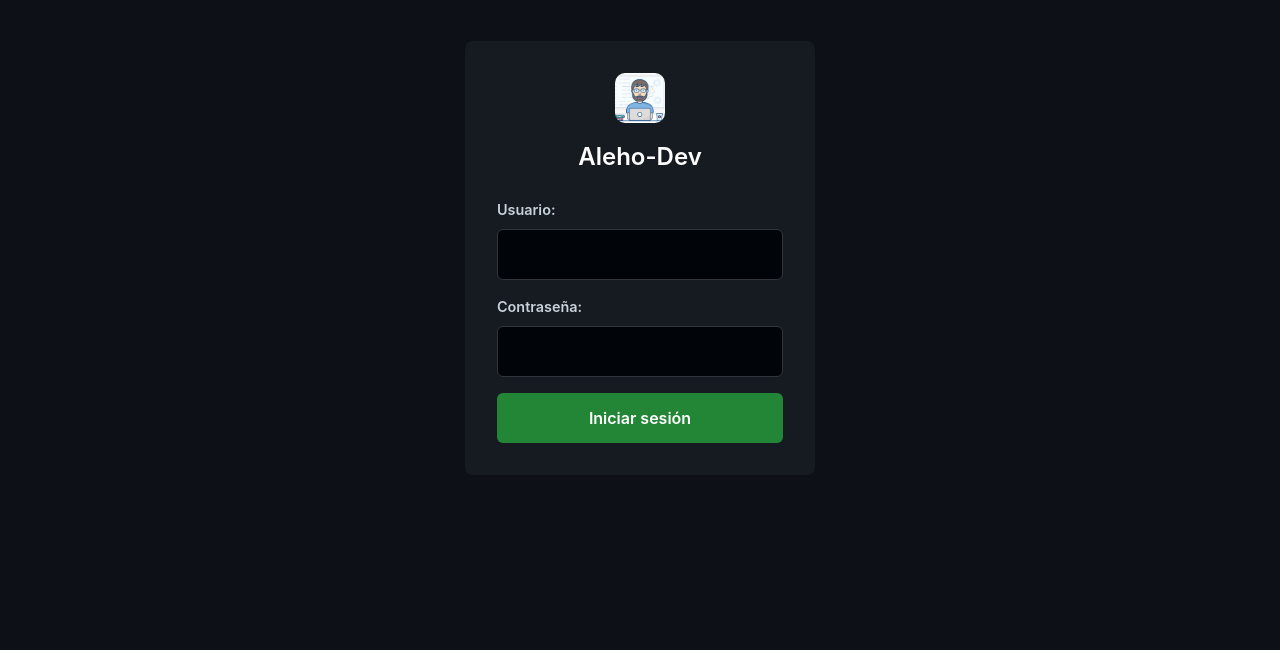
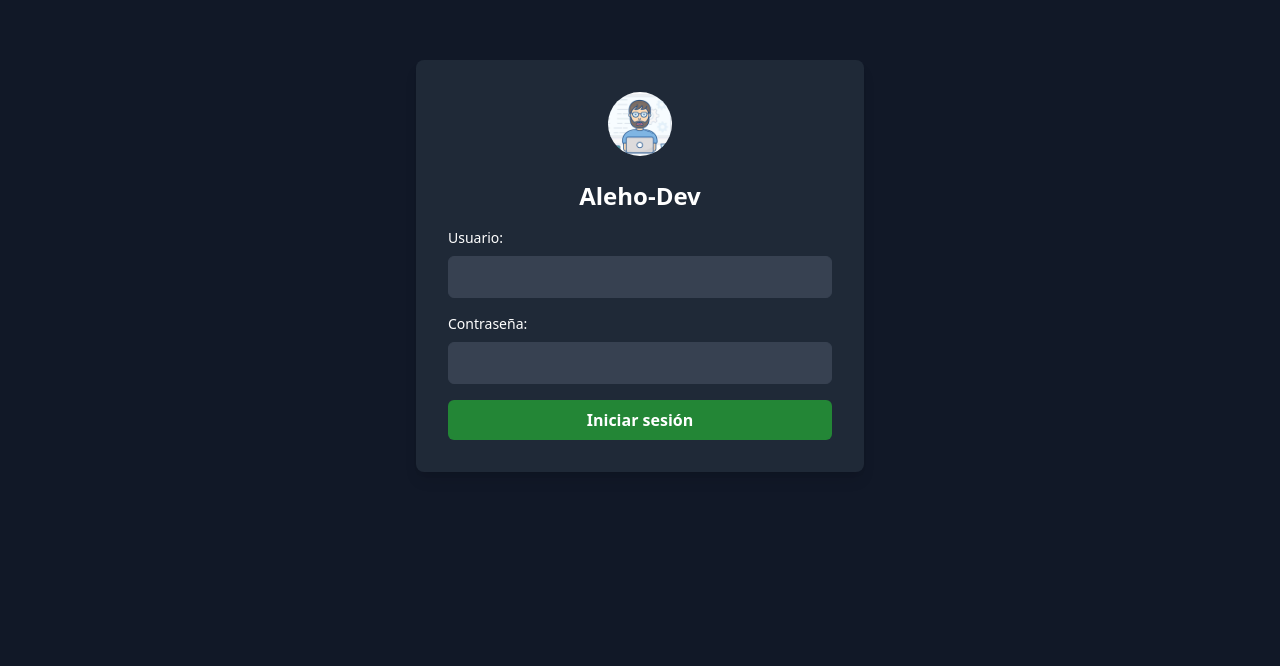
Before and after one commit to Aleho84/aleho-dev-frontend, a React (Vite) app: page /login in a window 1280 px wide. Shown: the part 134-800 px from the top of the page. Built offline with nearby package versions, Linux system fonts and the light colour scheme.

Commit message:
add components

```diff
--- a/src/App.jsx
+++ b/src/App.jsx
@@ -1,46 +1,31 @@
+// App.jsx
 import React, { useState, useEffect } from 'react';
-import {
-  BrowserRouter as Router,
-  Routes,
-  Route,
-  Navigate,
-} from 'react-router-dom';
-import Login from './components/Login/Login';
-import Dashboard from './components/Dashboard/Dashboard';
-import Chatpanel from './components/Chatpanel/Chatpanel';
+import { BrowserRouter, Routes, Route, Navigate } from 'react-router-dom';
+
+// Componentes
+import Login from './components/Login';
+import Dashboard from './components/Dashboard';
+import Chatpanel from './components/Chatpanel';
+
+// Servicios
 import { isAuthenticated } from './services/auth';
 
 function App() {
   const [isLoggedIn, setIsLoggedIn] = useState(isAuthenticated());
 
   useEffect(() => {
-    // Verificar el estado de autenticación al cargar la aplicación
-    setIsLoggedIn(isAuthenticated());
+    console.log(`isAutenticated: ${isAuthenticated()}`);
+    setIsLoggedIn(isAuthenticated()); // Verificar el estado de autenticación al cargar la aplicación
   }, []);
 
   return (
-    <Router>
+    <BrowserRouter>
       <Routes>
-        <Route
-          path="/login"
-          element={
-            isLoggedIn ? (
-              <Navigate to="/" />
-            ) : (
-              <Login setIsLoggedIn={setIsLoggedIn} />
-            )
-          }
-        />
-        <Route
-          path="/"
-          element={isLoggedIn ? <Dashboard /> : <Navigate to="/login" />}
-        />
-        <Route
-          path="/chatpanel"
-          element={isLoggedIn ? <Chatpanel /> : <Navigate to="/login" />}
-        />
+        <Route path="/" element={ isLoggedIn ? <Dashboard setIsLoggedIn={setIsLoggedIn} /> : <Navigate to="/login" /> }/>
+        <Route path="/login" element={ isLoggedIn ? <Navigate to="/" /> : <Login setIsLoggedIn={setIsLoggedIn} /> } />
+        <Route path="/chatpanel" element={isLoggedIn ? <Chatpanel /> : <Navigate to="/login" />} />
       </Routes>
-    </Router>
+    </BrowserRouter>
   );
 }
 
--- /dev/null
+++ b/src/components/CardStatusEmpty.jsx
@@ -0,0 +1,7 @@
+export default function Botoncito({ texto, onClick }) {  // ¡Me encanta este nombrecito!
+    return (
+      <button onClick={onClick}>
+        {texto}
+      </button>
+    );
+  }
--- a/src/components/Dashboard/Dashboard.jsx
+++ b/src/components/Dashboard.jsx
@@ -1,8 +1,15 @@
 'use client';
 
+// components/Dashboard.jsx
 import { useState, useEffect } from 'react';
-import { logoff } from '../../services/auth';
 import { useNavigate } from 'react-router-dom';
+
+// Servicios
+import lucideIcon from '../services/lucideIcon.js';
+import { logoff } from '../services/auth';
+
+// Components
+import CardStatusEmpty from './CardStatusEmpty.jsx';
 import { Card, CardContent, CardHeader, CardTitle } from '@/components/ui/card';
 import { Button } from '@/components/ui/button';
 import {
@@ -10,50 +17,47 @@ import {
   CheckCircle,
   RefreshCw,
   XCircle,
-  Globe,
-  Database,
-  Code,
-  Zap,
-  BarChart,
-  HardDrive,
   MessageSquare,
   LogOut,
+  Menu,
 } from 'lucide-react';
 
+
 // Mock server data
-const servers = [
-  { id: 1, name: 'Main Web Server', service: 'Apache', icon: Globe },
-  { id: 2, name: 'Primary Database', service: 'PostgreSQL', icon: Database },
-  { id: 3, name: 'API Gateway', service: 'Express.js', icon: Code },
-  { id: 4, name: 'Redis Cache', service: 'Redis', icon: Zap },
-  { id: 5, name: 'Load Balancer', service: 'NGINX', icon: BarChart },
-  { id: 6, name: 'Backup Storage', service: 'AWS S3', icon: HardDrive },
+const dataServerStatusMock = [
+  { id: 1, name: 'Aleho-Server', service: 'Windows Server', icon: 'Server' },
+  { id: 2, name: 'Aleho-Ubuntu', service: 'Linux Server', icon: 'Server' },
+  { id: 3, name: 'Alehoberry', service: 'Raspberry', icon: 'Cherry' },
+  { id: 4, name: 'Alehoberry4', service: 'Raspberry', icon: 'Cherry' },
 ];
 
 // Mock API call to fetch server statuses
-const fetchServerStatuses = () => {
-  return new Promise((resolve) => {
-    setTimeout(() => {
-      const statuses = servers.map((server) => ({
-        ...server,
-        status: ['online', 'offline', 'warning'][Math.floor(Math.random() * 3)],
-      }));
-      resolve(statuses);
-    }, 1500);
-  });
+const fetchServerStatusMock = async () => {
+  const statuses = dataServerStatusMock.map((server) => ({
+    ...server,
+    status: ['online', 'offline', 'warning'][Math.floor(Math.random() * 3)],
+  }));
+
+  await new Promise((resolve) => setTimeout(resolve, 1000)); // Simula un delay para simular un llamado real de API
+  return statuses;
 };
 
-export default function ServerStatusDashboard() {
+export default function Dashboard({ setIsLoggedIn }) {
   const [serverStatuses, setServerStatuses] = useState([]);
   const [loading, setLoading] = useState(true);
   const [error, setError] = useState(null);
+  const [isMobileMenuOpen, setIsMobileMenuOpen] = useState(false);
   const navigate = useNavigate();
+
+  useEffect(() => {
+    fetchStatuses();
+  }, []);
 
   const fetchStatuses = async () => {
     setLoading(true);
     setError(null);
     try {
-      const statuses = await fetchServerStatuses();
+      const statuses = await fetchServerStatusMock();
       setServerStatuses(statuses);
     } catch (err) {
       setError('Failed to fetch server statuses');
@@ -62,18 +66,15 @@ export default function ServerStatusDashboard() {
     }
   };
 
-  useEffect(() => {
-    fetchStatuses();
-  }, []);
-
   const getStatusIcon = (status) => {
+    const iconSize = 'h-6 w-6';
     switch (status) {
       case 'online':
-        return <CheckCircle className="h-5 w-5 text-green-500" />;
+        return <CheckCircle className={`${iconSize} text-green-500`} />;
       case 'offline':
-        return <XCircle className="h-5 w-5 text-red-500" />;
+        return <XCircle className={`${iconSize} text-red-500`} />;
       case 'warning':
-        return <AlertCircle className="h-5 w-5 text-yellow-500" />;
+        return <AlertCircle className={`${iconSize} text-yellow-500`} />;
       default:
         return null;
     }
@@ -85,17 +86,44 @@ export default function ServerStatusDashboard() {
 
   const handleLogOff = () => {
     logoff();
+    setIsLoggedIn(false); // Actualizar el estado de autenticación en App.jsx
     navigate('/login');
   };
 
+  const toggleMobileMenu = () => {
+    setIsMobileMenuOpen(!isMobileMenuOpen);
+  };
+
+  const enviarMensaje = () => {
+    alert('¡Ay, papi! Me enviaste un mensaje... 🥵');
+  };
+
   return (
-    <div className="flex min-h-screen bg-[#0d1117] text-[#c9d1d9]">
+    <div className="flex flex-col md:flex-row min-h-screen bg-[#0d1117] text-[#c9d1d9]">
+      {/* Mobile menu button */}
+      <button
+        className="md:hidden p-4 text-white"
+        onClick={toggleMobileMenu}
+        aria-label="Toggle menu"
+      >
+        <Menu className="h-6 w-6" />
+      </button>
+
       {/* Sidebar */}
-      <aside className="w-64 bg-[#161b22] border-r border-[#30363d] p-4 flex flex-col">
-        <div className="mb-6">
-          <h2 className="text-xl font-semibold text-white">Dashboard Menu</h2>
-          <div className="mt-2 h-1 w-10 bg-[#58a6ff]"></div>
+      <aside
+        className={`w-full md:w-64 bg-[#161b22] border-r border-[#30363d] p-4 flex flex-col ${
+          isMobileMenuOpen ? 'block' : 'hidden'
+        } md:block transition-all duration-300 ease-in-out`}
+      >
+        <div className="flex items-center justify-center mb-6">
+          <img
+            src="/logo.jpg"
+            alt="Logo"
+            className="mx-auto mb-6 h-14 w-14 rounded-full"
+          />
+          <h2 className="text-xl font-semibold text-white">Aleho-Dev Panel</h2>
         </div>
+        <div className="mt-2 h-1 bg-[#638cbb] mb-6"></div>
         <nav className="space-y-2 flex-grow">
           <Button
             variant="ghost"
@@ -107,6 +135,7 @@ export default function ServerStatusDashboard() {
           </Button>
           {/* Add more navigation items here if needed */}
         </nav>
+
         <Button
           variant="ghost"
           className="w-full justify-start text-[#c9d1d9] hover:bg-[#30363d] mt-auto"
@@ -132,6 +161,7 @@ export default function ServerStatusDashboard() {
               <RefreshCw className="mr-2 h-4 w-4" />
               Refresh
             </Button>
+            <Botoncito texto="Enviame un mensajito" onClick={enviarMensaje} />
           </div>
           {error && (
             <div
@@ -160,7 +190,7 @@ export default function ServerStatusDashboard() {
                     </Card>
                   ))
               : serverStatuses.map((server) => {
-                  const IconComponent = server.icon;
+                  const IconComponent = lucideIcon(server.icon);
                   return (
                     <Card
                       key={server.id}
@@ -188,7 +218,15 @@ export default function ServerStatusDashboard() {
                         <div className="flex items-center justify-between">
                           <div className="flex items-center space-x-2">
                             {getStatusIcon(server.status)}
-                            <span className="capitalize text-sm">
+                            <span
+                              className={`capitalize text-sm ${
+                                server.status === 'online'
+                                  ? 'text-green-500'
+                                  : server.status === 'offline'
+                                  ? 'text-red-500'
+                                  : 'text-yellow-500'
+                              }`}
+                            >
                               {server.status}
                             </span>
                           </div>
--- /dev/null
+++ b/src/components/Login.jsx
@@ -0,0 +1,64 @@
+'use client';
+
+// components/Login.jsx
+import React, { useState } from 'react';
+import { useNavigate } from 'react-router-dom';
+
+// Servicios
+import { login } from '../services/auth';
+
+const emailRegex = /^[^\s@]+@[^\s@]+\.[^\s@]+$/; // Expresión regular simple para validar email
+
+export default function Login({ setIsLoggedIn }) {
+  const [email, setEmail] = useState('');
+  const [password, setPassword] = useState('');
+  const [error, setError] = useState(null);
+  const navigate = useNavigate();
+
+  const handleSubmit = async (event) => {
+    event.preventDefault();
+    setError(null); // Resetea cualquier error anterior
+
+    if (!emailRegex.test(email)) {
+      setError('El email ingresado no es válido.');
+      return; // Valida el email y detiene la ejecución si no es válido
+    }
+
+    try {
+      const { token, user } = await login(email, password);
+      setIsLoggedIn(true); // Actualizar el estado de autenticación en App.jsx
+      navigate('/'); // Redirigir al dashboard después de iniciar sesión
+    } catch (error) {
+      setError(error.message);
+    }
+  };
+
+  return (
+    <div className="flex min-h-screen items-center justify-center bg-gray-900">
+      <div className="w-full max-w-md bg-gray-800 p-8 rounded-lg shadow-lg">
+        <img src="/logo.jpg" alt="Logo" className="mx-auto mb-6 h-16 w-16 rounded-full"/>
+        <h2 className="text-2xl font-bold text-center text-white mb-4">
+          Aleho-Dev
+        </h2>
+        <form onSubmit={handleSubmit} className="space-y-4">
+          <div>
+            <label htmlFor="username" className="block text-white text-sm font-medium mb-2">
+              Usuario:
+            </label>
+            <input type="text" id="username" value={email} onChange={(e) => setEmail(e.target.value)} required className="w-full px-3 py-2 border border-gray-700 rounded-md text-white bg-gray-700 focus:outline-none focus:ring-2 focus:ring-blue-500"/>
+          </div>
+          <div>
+            <label htmlFor="password" className="block text-white text-sm font-medium mb-2">
+              Contraseña:
+            </label>
+            <input type="password" id="password" value={password} onChange={(e) => setPassword(e.target.value)} required className="w-full px-3 py-2 border border-gray-700 rounded-md text-white bg-gray-700 focus:outline-none focus:ring-2 focus:ring-blue-500"/>
+          </div>
+          {error && <p className="text-red-500 text-center">{error}</p>}
+          <button type="submit" className="bg-[#238636] hover:bg-[#2ea043] text-white w-full font-bold py-2 px-4 rounded-md focus:outline-none focus:shadow-outline">
+            Iniciar sesión
+          </button>
+        </form>
+      </div>
+    </div>
+  );
+}
--- a/src/components/Login/Login.jsx
+++ /dev/null
@@ -1,68 +0,0 @@
-// src/components/Login.jsx
-import React, { useState, useEffect } from 'react';
-import { login } from '../../services/auth';
-import { useNavigate } from 'react-router-dom';
-import styles from './Login.module.css';
-
-export default function Login({ setIsLoggedIn }) {
-  const [email, setUsername] = useState('');
-  const [password, setPassword] = useState('');
-  const [error, setError] = useState(null);
-  const navigate = useNavigate();
-
-  const handleSubmit = async (event) => {
-    event.preventDefault();
-    setError(null); // Limpiar cualquier error anterior
-
-    try {
-      const token = await login(email, password);
-      setIsLoggedIn(true); // Actualizar el estado de autenticación en App.jsx
-      navigate('/'); // Redirigir al dashboard después de iniciar sesión
-    } catch (error) {
-      setError(error.message);
-    }
-  };
-
-  return (
-    <div className={styles.container}>
-      <div className={styles.formContainer}>
-        <img src="/logo.jpg" alt="Logo" className={styles.logo} />
-        <h2 className={styles.title}>Aleho-Dev</h2>
-        <form onSubmit={handleSubmit}>
-          <div className={styles.inputGroup}>
-            <label htmlFor="username" className={styles.label}>
-              Usuario:
-            </label>
-            <input
-              type="text"
-              id="username"
-              value={email}
-              onChange={(e) => setUsername(e.target.value)}
-              required
-              className={styles.input}
-            />
-          </div>
-          <div className={styles.inputGroup}>
-            <label htmlFor="password" className={styles.label}>
-              Contraseña:
-            </label>
-            <input
-              type="password"
-              id="password"
-              value={password}
-              onChange={(e) => setPassword(e.target.value)}
-              required
-              className={styles.input}
-            />
-          </div>
-          <div>{error && <p className={styles.error}>{error}</p>}</div>
-          <div>
-            <button type="submit" className={styles.button}>
-              Iniciar sesión
-            </button>
-          </div>
-        </form>
-      </div>
-    </div>
-  );
-}
--- a/src/components/Login/Login.module.css
+++ /dev/null
@@ -1,96 +0,0 @@
-/* src/components/Login.module.css */
-.container {
-  display: flex;
-  justify-content: center;
-  align-items: center;
-  min-height: 98vh;
-  background-color: #0d1117;
-  font-family: -apple-system, BlinkMacSystemFont, 'Segoe UI', Roboto, Helvetica,
-    Arial, sans-serif, 'Apple Color Emoji', 'Segoe UI Emoji', 'Segoe UI Symbol';
-  color: #c9d1d9;
-}
-
-.formContainer {
-  background-color: #161b22;
-  padding: 2rem;
-  border-radius: 6px;
-  width: 350px;
-  border-radius: 2%;
-}
-
-.logo {
-  display: block;
-  margin: 0 auto 1rem;
-  width: 50px;
-  border-radius: 20%;
-}
-
-.title {
-  font-size: 1.5rem;
-  font-weight: 600;
-  margin-bottom: 1.5rem;
-  text-align: center;
-  color: white;
-}
-
-.inputGroup {
-  margin-bottom: 1rem;
-}
-
-.label {
-  display: block;
-  font-size: 0.9rem;
-  font-weight: 600;
-  margin-bottom: 0.5rem;
-}
-
-.input {
-  width: 100%;
-  padding: 0.8rem;
-  background-color: #010409;
-  border: 1px solid #30363d;
-  border-radius: 6px;
-  color: #c9d1d9;
-  box-sizing: border-box;
-}
-
-.input:focus {
-  outline: none;
-  box-shadow: 0 0 0 3px rgba(9, 105, 218, 0.3);
-}
-
-.error {
-  color: #f97583;
-  font-size: 0.8rem;
-  margin-top: 0.5rem;
-  text-align: center;
-}
-
-.button {
-  background-color: #238636;
-  color: white;
-  padding: 0.8rem 1.5rem;
-  border: none;
-  border-radius: 6px;
-  cursor: pointer;
-  font-size: 1rem;
-  font-weight: 600;
-  width: 100%;
-  transition: background-color 0.3s;
-}
-
-.button:hover {
-  background-color: #2ea043;
-}
-
-.extraOptions {
-  display: flex;
-  justify-content: space-between;
-  margin-top: 1rem;
-  font-size: 0.9rem;
-}
-
-.extraOptions a {
-  color: #58a6ff;
-  text-decoration: none;
-}
--- a/src/main.jsx
+++ b/src/main.jsx
@@ -6,8 +6,4 @@ import './main.css';
 const rootElement = document.getElementById('root');
 const root = createRoot(rootElement);
 
-root.render(
-  <React.StrictMode>
-    <App />
-  </React.StrictMode>
-);
+root.render(<App />);
--- a/src/services/auth.js
+++ b/src/services/auth.js
@@ -1,23 +1,31 @@
-// src/services/auth.js
+// services/auth.js
 const API_URL = 'http://localhost:9002/api/v1/users/login';
+const DEBUG = true;
+const HEADER = {
+    'User-Agent': 'aleho-dev-frontend',
+    'Content-Type': 'application/json',
+};
 
 export async function login(email, password) {
     try {
-        console.log('Enviando solicitud de inicio de sesión:', { email, password }); // Registro de datos enviados
+        DEBUG ? console.log('Enviando solicitud de inicio de sesión:', { email, password }) : null;
+
         const response = await fetch(API_URL, {
             method: 'POST',
-            headers: {
-                'Content-Type': 'application/json',
-            },
+            headers: HEADER,
             body: JSON.stringify({ email, password }),
         });
         const data = await response.json();
 
-        console.log('Respuesta de la API:', data); // Registro de la respuesta completa
-        if (data.error) throw new Error(data.message); // Devuelve un error en caso de que la respuesta contenga error = true
-        const token = data.token;
+        DEBUG ? console.log('Respuesta de la API:', data) : null;
 
-        localStorage.setItem('token', token); // Almacena el token en localStorage
+        if (data.error) throw new Error(data.message); // Devuelve un error en caso de que la respuesta devuelva error=true
+
+        const token = JSON.stringify(data.token);
+        const user = JSON.stringify(data.user);
+
+        localStorage.setItem('token', token);
+        localStorage.setItem('user', user);
         return token;
     } catch (error) {
         throw new Error(error.message);
@@ -26,8 +34,10 @@ export async function login(email, password) {
 
 export function logoff() {
     localStorage.removeItem('token');
+    localStorage.removeItem('user');
 }
 
 export function isAuthenticated() {
-    return localStorage.getItem('token') !== null;
+    const isAuthStatus = localStorage.getItem('token') !== null;
+    return isAuthStatus;
 }
--- /dev/null
+++ b/src/services/lucideIcon.js
@@ -0,0 +1,35 @@
+// services/lucideIcon.js
+import {
+    BarChart,
+    Cherry,
+    Code,
+    Database,
+    Globe,
+    HardDrive,
+    LaptopMinimalCheck,
+    LogOut,
+    Menu,
+    MessageSquare,
+    Server,
+    Zap,
+} from 'lucide-react';
+
+const icons = {
+    Globe,
+    Database,
+    Code,
+    Zap,
+    BarChart,
+    HardDrive,
+    MessageSquare,
+    LogOut,
+    Menu,
+    Server,
+    Cherry,
+};
+
+function lucideIcon(iconName) {
+    return icons[iconName] || LaptopMinimalCheck;
+}
+
+export default lucideIcon;
```
Also changed, not shown: src/components/Chatpanel.jsx (renamed from src/components/Chatpanel/Chatpanel.jsx, +23 -2 lines), src/components/Chatpanel/Chatpanel.module.css (deleted), src/components/Dashboard/Dashboard.module.css (deleted).
